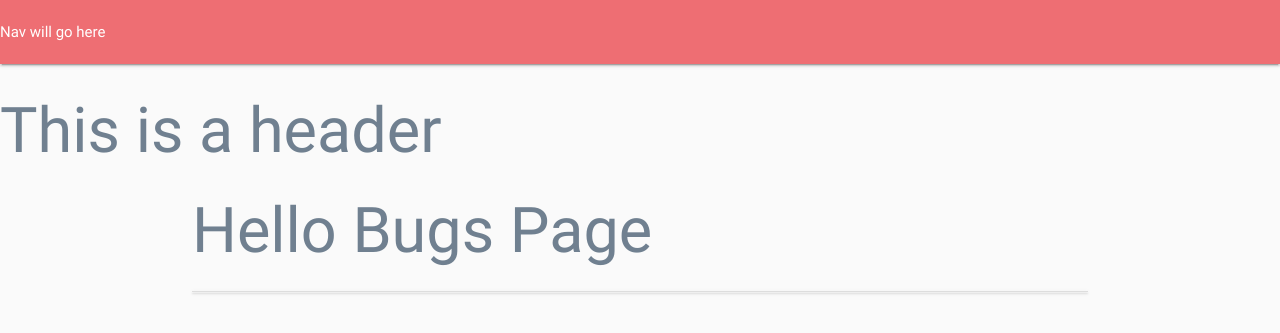
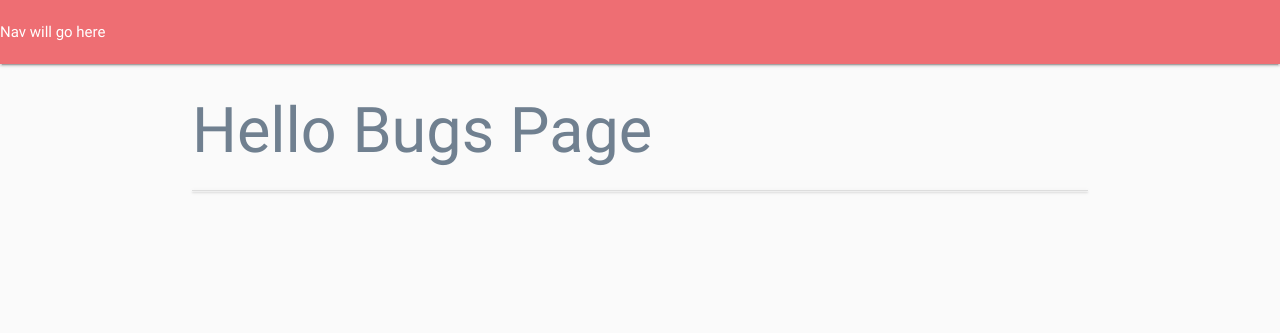
Before and after one commit to geminerald/bugzap, a Flask app: page / in a window 1280 px wide. Shown: the top 333 px of the page. Run offline with Flask 2, Linux system fonts and the light colour scheme; data that the repository does not hold is empty; some libraries are stand-ins or nearby versions.

Commit message:
removed placeholder headers and added link to icon cdn

```diff
--- a/templates/base.html
+++ b/templates/base.html
@@ -6,6 +6,7 @@
     <meta http-equiv="X-UA-Compatible" content="ie=edge">
     <title>Bug Zap</title>
     <link rel="stylesheet" href="https://cdnjs.cloudflare.com/ajax/libs/materialize/0.100.2/css/materialize.min.css">
+    <link href="https://fonts.googleapis.com/icon?family=Material+Icons" rel="stylesheet">
     <link rel="stylesheet" href="{{url_for('static', filename='css/style.css')}}" type="text/css" />
     <link rel="icon" href="{{url_for('static', filename='images/bug-zap-icon.png')}}">
 
@@ -13,7 +14,6 @@
 <body>
     <header>
         <nav> Nav will go here</nav>
-        <h1>This is a header</h1>
     </header>
 
     <div class="container">
--- a/templates/bugs.html
+++ b/templates/bugs.html
@@ -4,7 +4,7 @@
 <ul class="collapsible">
     {% for bug in bugs %}
         <li>
-            <div class="collapsible-header"><i class="material-icons">filter_drama</i>{{bug.Owner}}</div>
+            <div class="collapsible-header"><i class="material-icons">arrow_drop_down</i>{{bug.Owner}}  {{bug.Category}}</div>
             <div class="collapsible-body"><span>{{bug.Creator}}</span></div>
         </li>
     {% endfor %}
```
